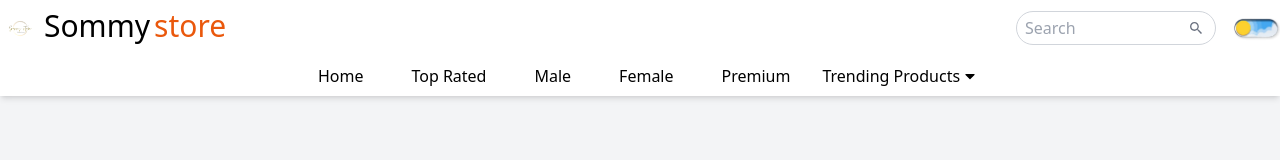
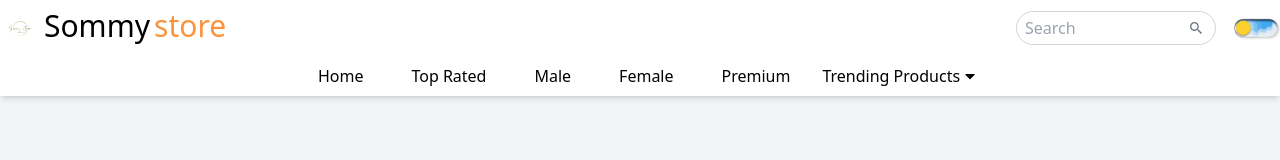
Before and after one commit to DozayMakanaki/mama, a React (Vite) app: page / in a window 1280 px wide. Shown: the top 160 px of the page. Built offline with nearby package versions, Linux system fonts and the light colour scheme.

Commit message:
finidhin touch

```diff
--- a/src/App.jsx
+++ b/src/App.jsx
@@ -34,6 +34,8 @@ const App = () => {
     <BrowserRouter>
     <div className="bg-white dark:bg-gray-900 dark:text-white duration-200">
       <Navbar handleOrderPopup={handleOrderPopup} />
+
+
       <Hero handleOrderPopup={handleOrderPopup} />
       <TopProducts handleOrderPopup={handleOrderPopup} />
       <Banner handleOrderPopup={handleOrderPopup} />
--- a/src/components/Footer/Footer.jsx
+++ b/src/components/Footer/Footer.jsx
@@ -47,7 +47,7 @@ const Footer = () => {
           <div className="py-8 px-4">
             <h1 className="sm:text-3xl text-xl font-bold sm:text-left text-justify mb-3 flex items-center gap-3">
               <img src={footerLogo} alt="" className="max-w-[50px]" />
-              Sommy <span className="text-orange-600">Store</span>
+              Sommy <span className="text-orange-400">Store</span>
             </h1>
             <p>
               Lorem ipsum dolor sit amet consectetur adipisicing elit. Cum in
@@ -57,7 +57,7 @@ const Footer = () => {
 
           {/* Footer Links */}
           <div className="grid grid-cols-2 sm:grid-cols-3 col-span-2 md:pl-10">
-            <div>
+            {/* <div>
               <div className="py-8 px-4">
                 <h1 className="sm:text-s text-s font-bold sm:text-left text-justify mb-3">
                   Join our wholsale group
@@ -73,7 +73,7 @@ const Footer = () => {
                   ))}
                 </ul>
               </div>
-            </div>
+            </div> */}
             <div>
               <div className="py-8 px-4">
                 <h1 className="sm:text-xl text-xl font-bold sm:text-left text-justify mb-3">
--- a/src/components/Navbar/Navbar.jsx
+++ b/src/components/Navbar/Navbar.jsx
@@ -117,7 +117,7 @@ const Navbar = ({ handleOrderPopup }) => {
               className="text-2xl sm:text-3xl flex gap-1 hover:scale-110"
             >
               <img src={Logo} alt="Logo" className="w-10 p-0 h-2/4" />
-              Sommy <span className=" text-orange-600">store</span>
+              Sommy <span className=" text-orange-400">store</span>
             </a>
           </div>
           <div className="flex justify-between items-center gap-4">
```
